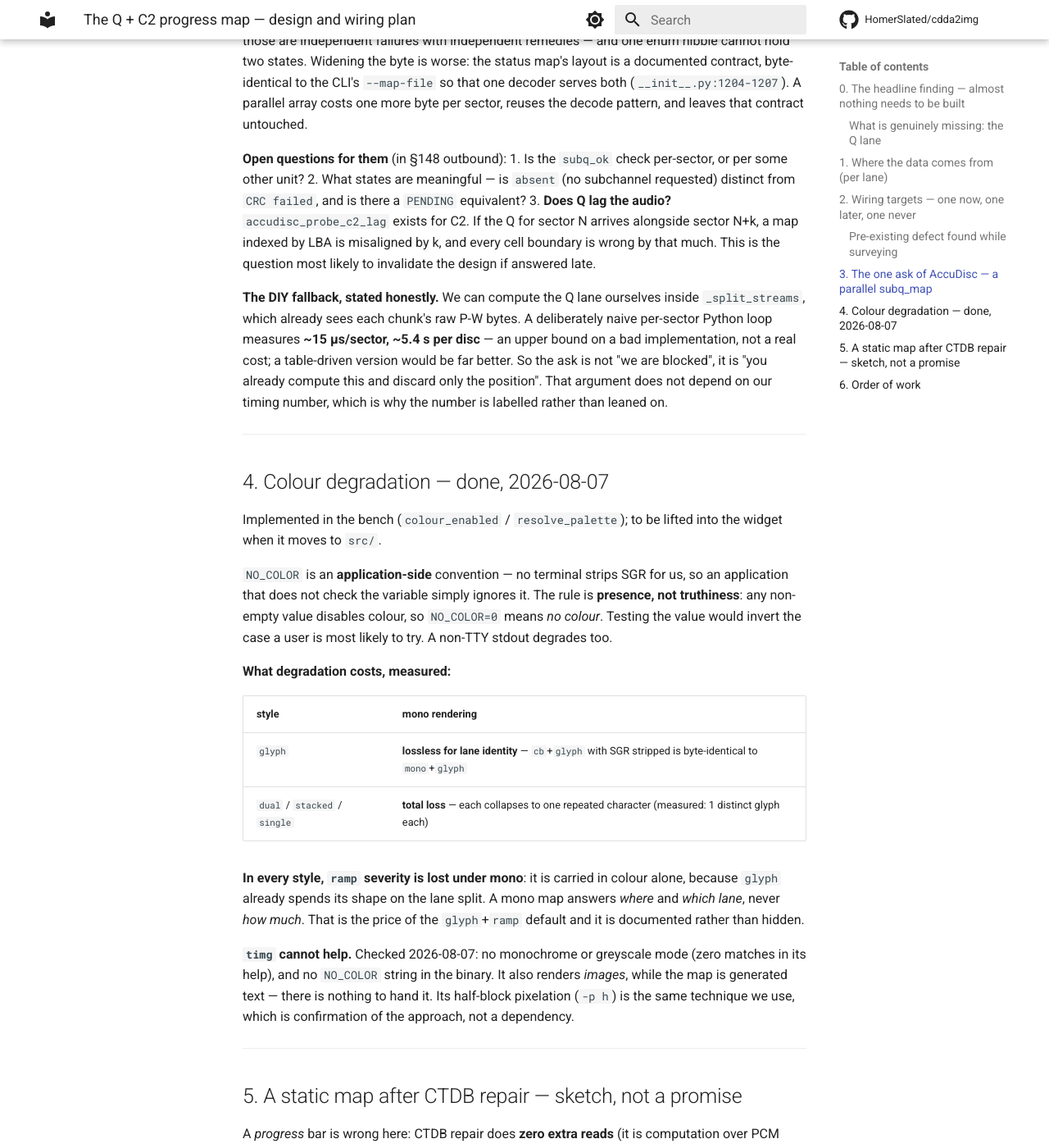
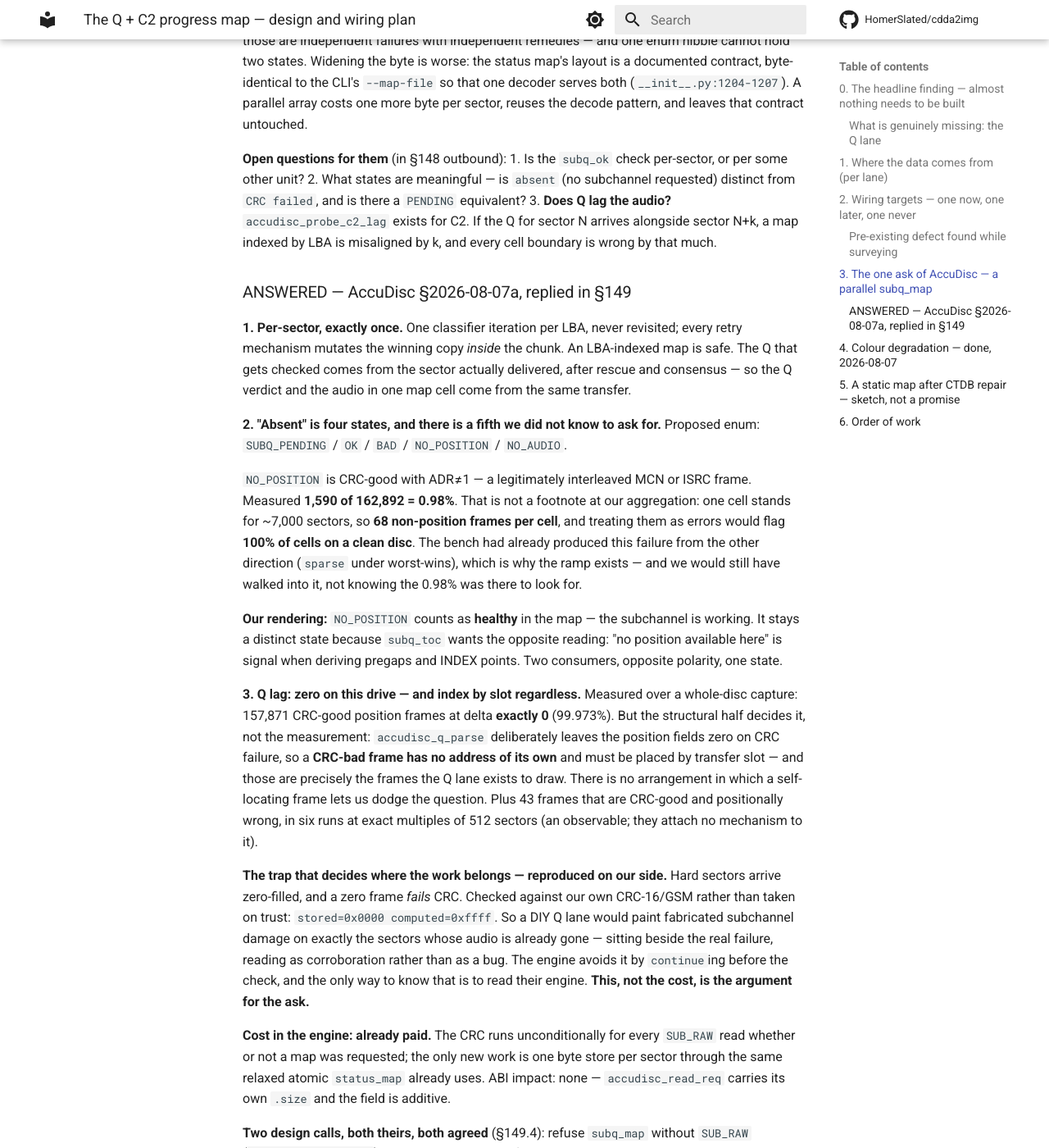
Before and after one commit to HomerSlated/cdda2img, an MkDocs documentation site: the page built from docs/reference/progress-map-plan.md, in a window 1280 px wide and 1400 px high, scrolled down 2947 px. Shown: the whole window at 82% size. Built offline with MkDocs 1.6.1 and Material for MkDocs 9.7.7, drawn with Linux system fonts in a browser that asks for light colours; comment, search, counter and statistics services are not loaded; some of the changed text lies outside the part shown.

Commit message:
docs(map): AccuDisc answered all three questions, and caught a bug we would have shipped
Their §2026-08-07a, our §149. Three answers, a fifth state we did not know to ask
for, and one correctness trap that moves the whole argument.

**The trap.** Hard-unreadable sectors are delivered zero-filled, and a zero Q
frame FAILS CRC — reproduced here against our own CRC-16/GSM rather than taken on
trust: stored=0x0000, computed=0xffff. So the DIY Q lane we costed at ~5.4 s per
disc would have painted fabricated subchannel damage on exactly the sectors whose
audio is already gone, sitting beside the real failure and reading as
corroboration rather than as a bug. Their engine avoids it by skipping hard
sectors before the CRC; the only way to know that is to read their engine. The
cost argument we led with in §148 is now moot in both directions — this is a
correctness argument about where the work belongs.

**The fifth state, and why it is load-bearing rather than a nicety.** A Q frame
can be CRC-good and not a position frame: legitimately interleaved MCN and ISRC.
They measured 1,590 of 162,892, 0.98%. At our aggregation one cell stands for
~7,000 sectors, so that is 68 per cell — painting them as errors would flag 100%
of cells on a CLEAN disc. The bench had already produced this exact failure from
the other direction (a 0.1% `sparse` pattern rendering as a solid bar under
worst-wins, which is why the ramp exists) and we would still have walked into it,
because we did not know the 0.98% was there to look for. NO_POSITION renders as
healthy in the map and stays a distinct state, because subq_toc wants the
opposite reading: "no position available here" is signal when deriving pregaps.

**Q lag: zero on this drive, and index by slot regardless.** 157,871 CRC-good
position frames at delta exactly 0. But the measurement is not what settles it —
accudisc_q_parse deliberately leaves the position fields zero on CRC failure, so
a CRC-bad frame has no address of its own, and those are precisely the frames the
Q lane exists to draw. A self-locating frame invites indexing by its own address
and works for 99.97% of frames, which is the ratio that gets a wrong design
shipped.

Engine cost is already paid (the CRC runs unconditionally for SUB_RAW; the new
work is one byte store), and the ABI impact is nil. Scope is kgr's call and they
have put it to him rather than implementing quietly.

Co-Authored-By: Claude Opus 5 <noreply@anthropic.com>

```diff
--- a/docs/reference/progress-map-plan.md
+++ b/docs/reference/progress-map-plan.md
@@ -131,16 +131,75 @@ leaves that contract untouched.
    from `CRC failed`, and is there a `PENDING` equivalent?
 3. **Does Q lag the audio?** `accudisc_probe_c2_lag` exists for C2. If the Q for
    sector N arrives alongside sector N+k, a map indexed by LBA is misaligned by
-   k, and every cell boundary is wrong by that much. This is the question most
-   likely to invalidate the design if answered late.
+   k, and every cell boundary is wrong by that much.
 
-**The DIY fallback, stated honestly.** We can compute the Q lane ourselves inside
-`_split_streams`, which already sees each chunk's raw P-W bytes. A deliberately
-naive per-sector Python loop measures **~15 µs/sector, ~5.4 s per disc** — an
-upper bound on a bad implementation, not a real cost; a table-driven version
-would be far better. So the ask is not "we are blocked", it is "you already
-compute this and discard only the position". That argument does not depend on our
-timing number, which is why the number is labelled rather than leaned on.
+### ANSWERED — AccuDisc §2026-08-07a, replied in §149
+
+**1. Per-sector, exactly once.** One classifier iteration per LBA, never
+revisited; every retry mechanism mutates the winning copy *inside* the chunk. An
+LBA-indexed map is safe. The Q that gets checked comes from the sector actually
+delivered, after rescue and consensus — so the Q verdict and the audio in one map
+cell come from the same transfer.
+
+**2. "Absent" is four states, and there is a fifth we did not know to ask for.**
+Proposed enum: `SUBQ_PENDING` / `OK` / `BAD` / `NO_POSITION` / `NO_AUDIO`.
+
+`NO_POSITION` is CRC-good with ADR≠1 — a legitimately interleaved MCN or ISRC
+frame. Measured **1,590 of 162,892 = 0.98%**. That is not a footnote at our
+aggregation: one cell stands for ~7,000 sectors, so **68 non-position frames per
+cell**, and treating them as errors would flag **100% of cells on a clean disc**.
+The bench had already produced this failure from the other direction (`sparse`
+under worst-wins), which is why the ramp exists — and we would still have walked
+into it, not knowing the 0.98% was there to look for.
+
+**Our rendering:** `NO_POSITION` counts as **healthy** in the map — the
+subchannel is working. It stays a distinct state because `subq_toc` wants the
+opposite reading: "no position available here" is signal when deriving pregaps
+and INDEX points. Two consumers, opposite polarity, one state.
+
+**3. Q lag: zero on this drive — and index by slot regardless.** Measured over a
+whole-disc capture: 157,871 CRC-good position frames at delta **exactly 0**
+(99.973%). But the structural half decides it, not the measurement:
+`accudisc_q_parse` deliberately leaves the position fields zero on CRC failure,
+so a **CRC-bad frame has no address of its own** and must be placed by transfer
+slot — and those are precisely the frames the Q lane exists to draw. There is no
+arrangement in which a self-locating frame lets us dodge the question. Plus 43
+frames that are CRC-good and positionally wrong, in six runs at exact multiples
+of 512 sectors (an observable; they attach no mechanism to it).
+
+**The trap that decides where the work belongs — reproduced on our side.** Hard
+sectors arrive zero-filled, and a zero frame *fails* CRC. Checked against our own
+CRC-16/GSM rather than taken on trust: `stored=0x0000 computed=0xffff`. So a DIY
+Q lane would paint fabricated subchannel damage on exactly the sectors whose
+audio is already gone — sitting beside the real failure, reading as corroboration
+rather than as a bug. The engine avoids it by `continue`ing before the check, and
+the only way to know that is to read their engine. **This, not the cost, is the
+argument for the ask.**
+
+**Cost in the engine: already paid.** The CRC runs unconditionally for every
+`SUB_RAW` read whether or not a map was requested; the only new work is one byte
+store per sector through the same relaxed atomic `status_map` already uses. ABI
+impact: none — `accudisc_read_req` carries its own `.size` and the field is
+additive.
+
+**Two design calls, both theirs, both agreed** (§149.4): refuse `subq_map`
+without `SUB_RAW` (`ACCUDISC_ERR_INVAL`) rather than return a uniform map that a
+renderer would draw as a lane; and the severity nibble stays zero, because Q
+integrity is one CRC-16 and anything else would be a proxy.
+
+**Superseded:** our DIY cost measurement (~15 µs/sector, ~5.4 s per disc) is no
+longer the relevant number. It was an upper bound on a bad implementation, and
+the correctness trap makes the cost argument moot either way.
+
+**Accepted:** their ~40-line device-free lag instrument. It needs a saved raw-sub
+capture and nothing else, and our disc shelf is larger than theirs — including at
+least one disc where Q health collapses while audio stays clean, the arm most
+likely to produce a nonzero lag if one exists anywhere.
+
+**STATUS: scope is kgr's call.** AccuDisc has put the new `accudisc_read_req`
+field to him rather than implementing it quietly. Nothing waits on the answer
+(§6 step 3). If it comes back "do it on your side", the five states plus the
+`HARD`-before-CRC rule are a complete specification with no further round trip.
 
 ---
 
```
